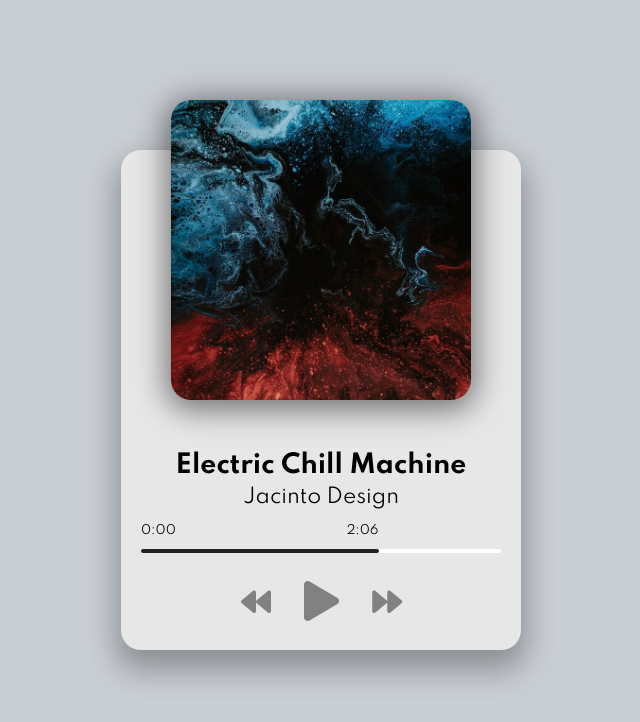
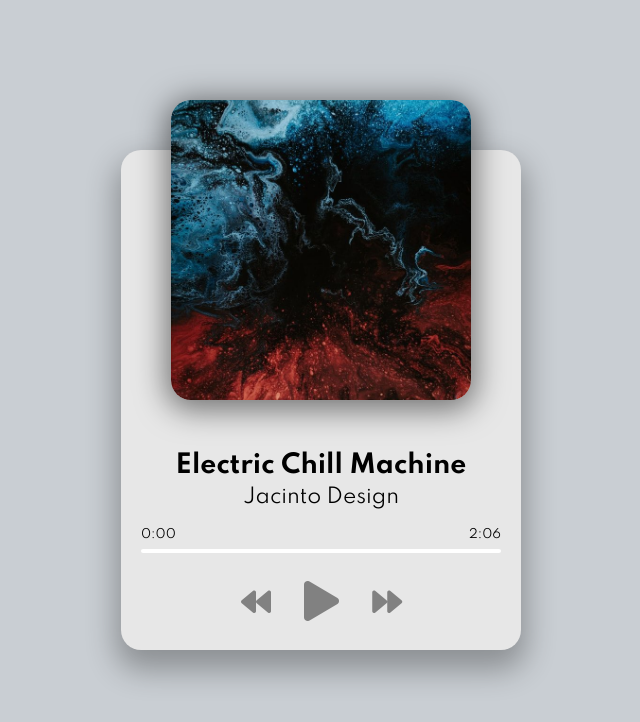
Before and after one commit to Sbrunelli433/FED-Portfolio, a plain HTML site: page music-player-feature/index.html in a window 1280 px wide. Shown: the whole page, without its empty margins (319-959 px from the left). Drawn offline with Linux system fonts and the light colour scheme.

Commit message:
refactored html div. created JS functionality to dynamically display song duration

```diff
--- a/music-player-feature/index.html
+++ b/music-player-feature/index.html
@@ -13,15 +13,14 @@
 			<div class="img-container">
 				<img src="img/jacinto-1.jpg" alt="Album image 1">
 			</div>
-			<h2 id="title"></h2>
-			<h3 id="artist"></h3>
+			<h2 id="title">Electric Chill Machine</h2>
+			<h3 id="artist">Jacinto Design</h3>
 			<audio src="music/jacinto-1.mp3"></audio>
 			<div class="progress-container" id="progress-container">
-				<div class="progress" id="progress">
-					<div class="duration-wrapper">
-						<span id="current-time">0:00</span>
-						<span id="duration">2:06</span>
-					</div>
+				<div class="progress" id="progress"></div>
+				<div class="duration-wrapper">
+					<span id="current-time">0:00</span>
+					<span id="duration">2:06</span>
 				</div>
 			</div>
 			<div class="player-controls">
--- a/music-player-feature/script.js
+++ b/music-player-feature/script.js
@@ -1,11 +1,16 @@
 const image = document.querySelector('img');
 const title = document.getElementById('title');
 const artist = document.getElementById('artist');
-
 const music = document.querySelector('audio');
 const prevBtn = document.getElementById('prev');
 const playBtn = document.getElementById('play');
 const nextBtn = document.getElementById('next');
+
+const progressContainer = document.getElementById('progress-container');
+const progress = document.getElementById('progress');
+const currentTimeEl = document.getElementById('current-time');
+const durationEl = document.getElementById('duration');
+
 
 let isPlaying = false;
 
@@ -75,6 +80,31 @@ function prevSong() {
     playSong();
 }
 
+function updateProgressBar(e) {
+    if(isPlaying = true) {
+        const { duration, currentTime } = e.srcElement;
+
+        const progressPercent = (currentTime / duration) * 100;
+        progress.style.width = `${progressPercent}%`;
+
+        const durationMinutes = Math.floor(duration / 60);
+        let durationSeconds = Math.floor(duration % 60);
+        if (durationSeconds < 10) {
+            durationSeconds = `0${durationSeconds}`;
+        }
+
+        if(durationSeconds) {
+            durationEl.textContent = `${durationMinutes}:${durationSeconds}`;
+        }
+        const currentMinutes = Math.floor(currentTime / 60);
+        let currentSeconds = Math.floor(currentTime % 60);
+        if (currentSeconds < 10) {
+            currentSeconds = `0${currentSeconds}`;
+        }
+        currentTimeEl.textContent = `${currentMinutes}:${currentSeconds}`;
+
+    }
+}
 
 
 let songIndex = 0;
@@ -82,3 +112,4 @@ loadSong(songs[songIndex]);
 
 prevBtn.addEventListener('click', prevSong);
 nextBtn.addEventListener('click', nextSong);
+music.addEventListener('timeupdate', updateProgressBar);
--- a/music-player-feature/style.css
+++ b/music-player-feature/style.css
@@ -1,4 +1,5 @@
 /* Images created by: https://unsplash.com/@pawel_czerwinski */
+
 @import url("https://fonts.googleapis.com/css?family=Spartan:400,700&display=swap");
 
 html {
@@ -31,6 +32,7 @@ body {
   top: -50px;
   left: 50px;
 }
+
 .img-container img {
   height: 100%;
   width: 100%;
@@ -38,7 +40,6 @@ body {
   border-radius: 20px;
   box-shadow: 0 5px 30px 5px rgba(0, 0, 0, 0.5);
 }
-
 
 h2 {
   font-size: 25px;
@@ -67,8 +68,7 @@ h3 {
   background: #242323;
   border-radius: 5px;
   height: 100%;
-	/* change this to show progress */
-	width: 66%;
+  width: 0%;
   transition: width 0.1s linear;
 }
 
@@ -94,6 +94,7 @@ h3 {
   cursor: pointer;
   user-select: none;
 }
+
 .fas:hover {
   filter: brightness(80%);
 }
```
Lines whose indentation alone changed are shown as unchanged.
